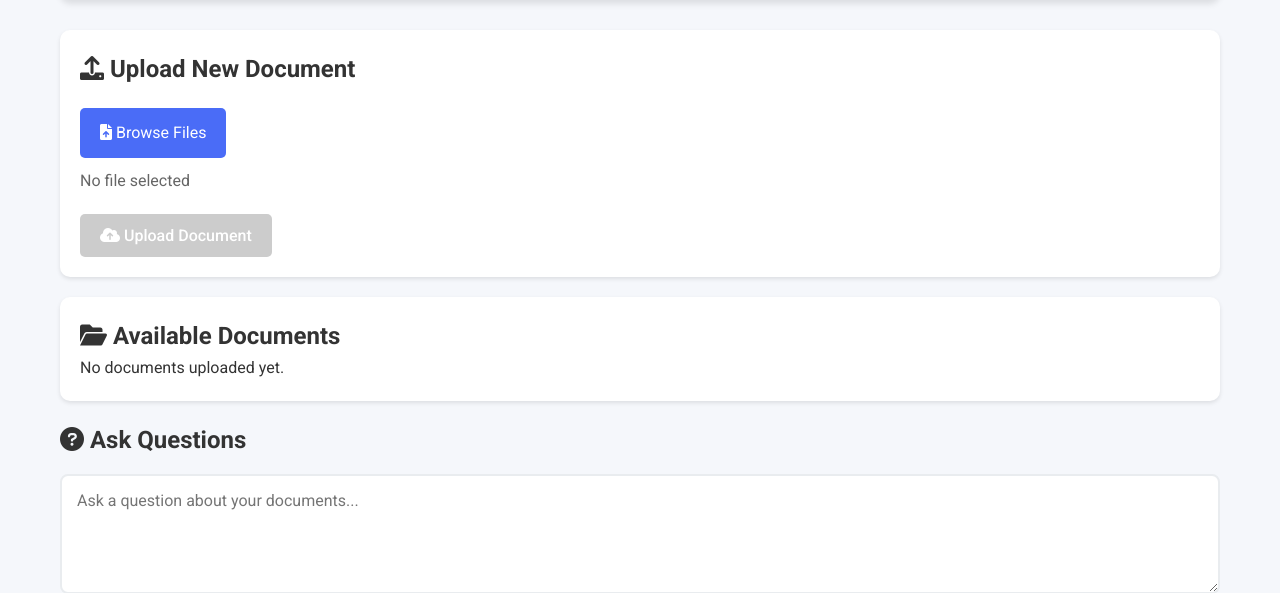
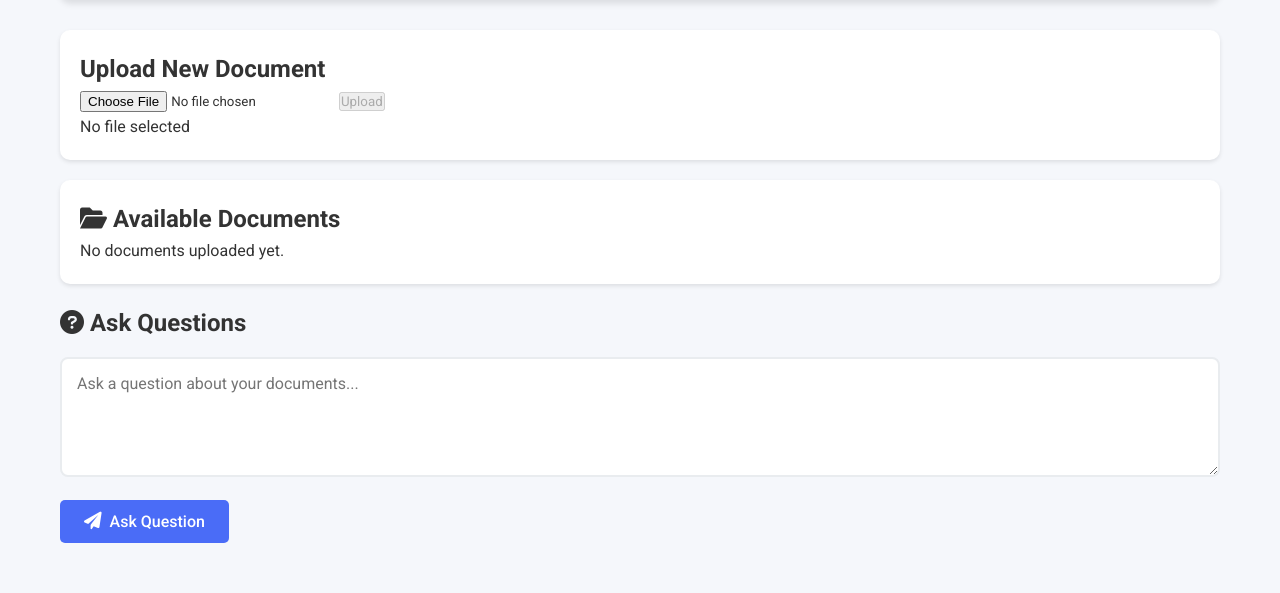
Before and after one commit to nagaramyav/chatbot, a Flask app: page / in a window 1280 px wide. Shown: the part 134-727 px from the top of the page. After the commit the page ends 677 px from the top, so only its background shows below. Run offline with Flask 3, Linux system fonts and the light colour scheme; a user stored in the database is signed in; data comes from the database, SQL or seed files in the repository; data that the repository does not hold is empty.

Commit message:
Fix upload functionality and improve error handling

```diff
--- a/templates/index.html
+++ b/templates/index.html
@@ -303,18 +303,13 @@
         </div>
 
         <div class="upload-section">
-            <h2><i class="fas fa-upload"></i> Upload New Document</h2>
-            <div class="file-input-container">
-                <label for="fileInput" class="file-input-button">
-                    <i class="fas fa-file-upload"></i> Browse Files
-                </label>
-                <input type="file" id="fileInput" class="file-input" accept=".txt,.pdf,.doc,.docx">
-                <div class="selected-file" id="selectedFile">No file selected</div>
-            </div>
-            <button onclick="uploadFile()" class="upload-button" id="uploadButton" disabled>
-                <i class="fas fa-cloud-upload-alt"></i> Upload Document
-            </button>
+            <h2>Upload New Document</h2>
+            <form id="uploadForm" enctype="multipart/form-data">
+                <input type="file" id="fileInput" accept=".txt,.pdf,.doc,.docx">
+                <button type="button" id="uploadButton" onclick="uploadFile()" disabled>Upload</button>
+            </form>
             <div id="uploadStatus" class="status-message"></div>
+            <div id="selectedFile">No file selected</div>
         </div>
 
         <div class="document-list">
```
